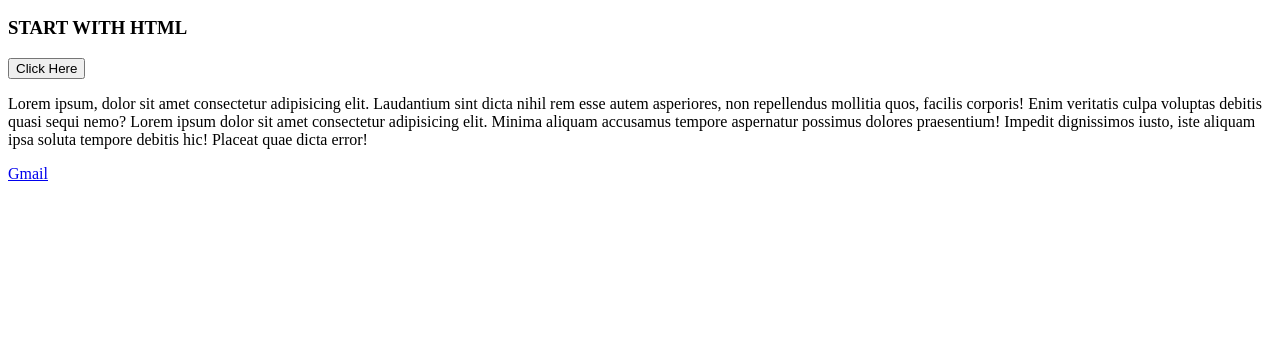
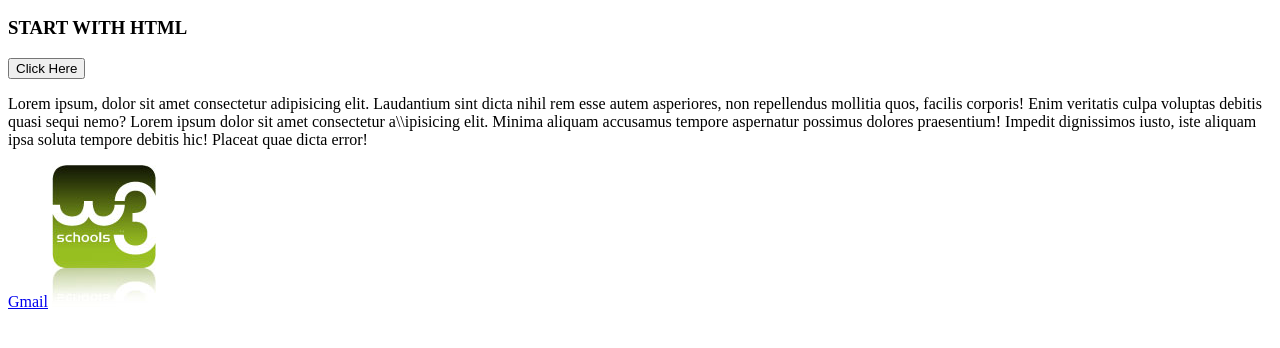
Before and after one commit to Divyadanvi/FRONTEND-CLASS, a plain HTML site: page index.html in a window 1280 px wide. Shown: the part 110-458 px from the top of the page. Drawn offline with Linux system fonts and the light colour scheme.

Commit message:
Update index.html

```diff
--- a/index.html
+++ b/index.html
@@ -6,6 +6,8 @@
     <title>Day 1</title>
 
     <link rel="stylesheet" href="./Style.css">
+
+
 </head>
 <body>
     <H1>WELCOME TO FRONDEND CLASS</H1>
@@ -13,8 +15,11 @@
     <h3>START WITH HTML</h3>
     <button> Click Here</button>
     <P>Lorem ipsum, dolor sit amet consectetur adipisicing elit. Laudantium sint dicta nihil rem esse autem asperiores, non repellendus mollitia quos, facilis corporis! Enim veritatis culpa voluptas debitis quasi sequi nemo?
-    Lorem ipsum dolor sit amet consectetur adipisicing elit. Minima aliquam accusamus tempore aspernatur possimus dolores praesentium! Impedit dignissimos iusto, iste aliquam ipsa soluta tempore debitis hic! Placeat quae dicta error!
+    Lorem ipsum dolor sit amet consectetur a\\ipisicing elit. Minima aliquam accusamus tempore aspernatur possimus dolores praesentium! Impedit dignissimos iusto, iste aliquam ipsa soluta tempore debitis hic! Placeat quae dicta error!
     </P>
     <a href="https://mail.google.com/">Gmail</a>
+
+    <img src="w3schools.jpg" alt="W3Schools.com" width="104" height="142">
+
 </body>
 </html>
```
